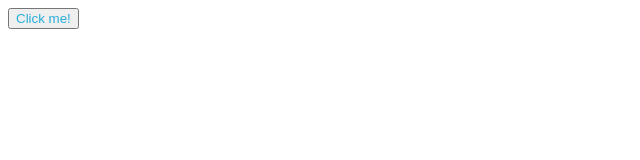
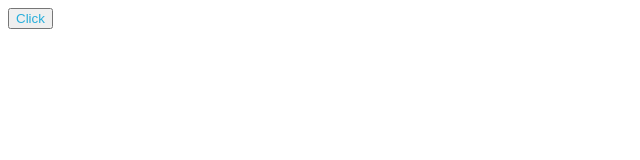
Before and after one commit to rajatgatade/Button-Action-with-Class-Component---Class-based-components-First-Class-based-C---xkd9niy3bvvg, a React app: page / in a window 1280 px wide. Shown: the top 160 px of the page, without its empty margins (0-640 px from the left). Built offline with nearby package versions, Linux system fonts and the light colour scheme.

Commit message:
Update App.js

```diff
--- a/src/components/App.js
+++ b/src/components/App.js
@@ -1,26 +1,30 @@
 import React, { Component } from "react";
-import '../styles/App.css';
+import "../styles/App.css";
 
 class App extends Component {
   constructor(props) {
     super(props);
     this.state = {
-      showPara: false
-    }
+      renderPara: false
+    };
+  }
+
+  handleButtonClick = () => {
+    this.setState({ renderPara: true });
   };
-
-  handleClick = () => {
-    this.setState({
-      showPara: true
-    })
-  }
 
   render() {
     return (
       <div id="main">
         { /* Do not remove this main div!! */ }
-        <button id="click" onClick={this.handleClick}>Click me!</button>
-        {this.state.showPara && <p id="para">Hello, I've learnt to use the full-stack evaluation tool. This makes me so happy</p>}
+        <button id="click" onClick={this.handleButtonClick}>
+          Click
+        </button>
+        {this.state.renderPara ? (
+          <p id="para">
+            Hello, I've learnt to use the full-stack evaluation tool. This makes me so happy
+          </p>
+        ) : null}
       </div>
     );
   }
```
